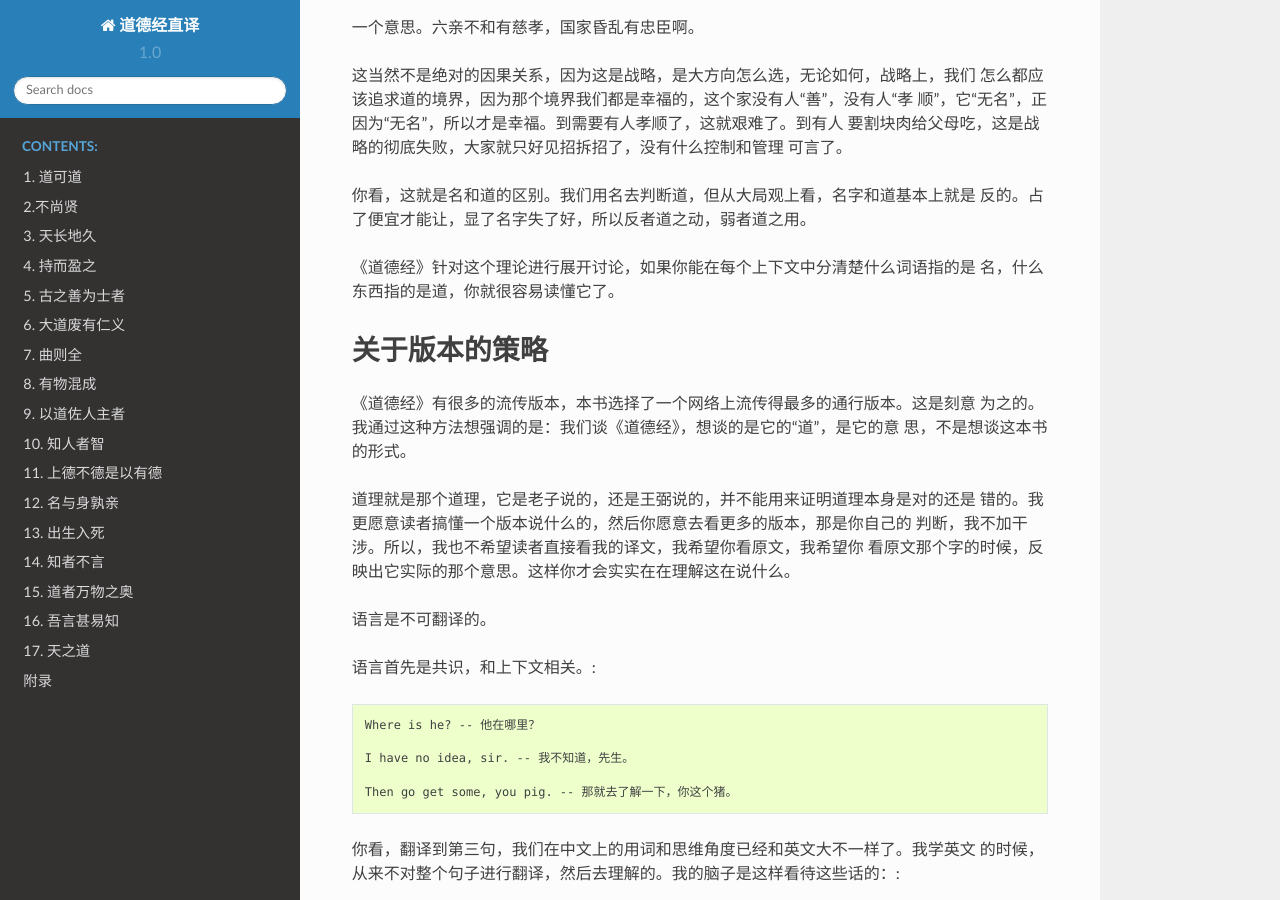
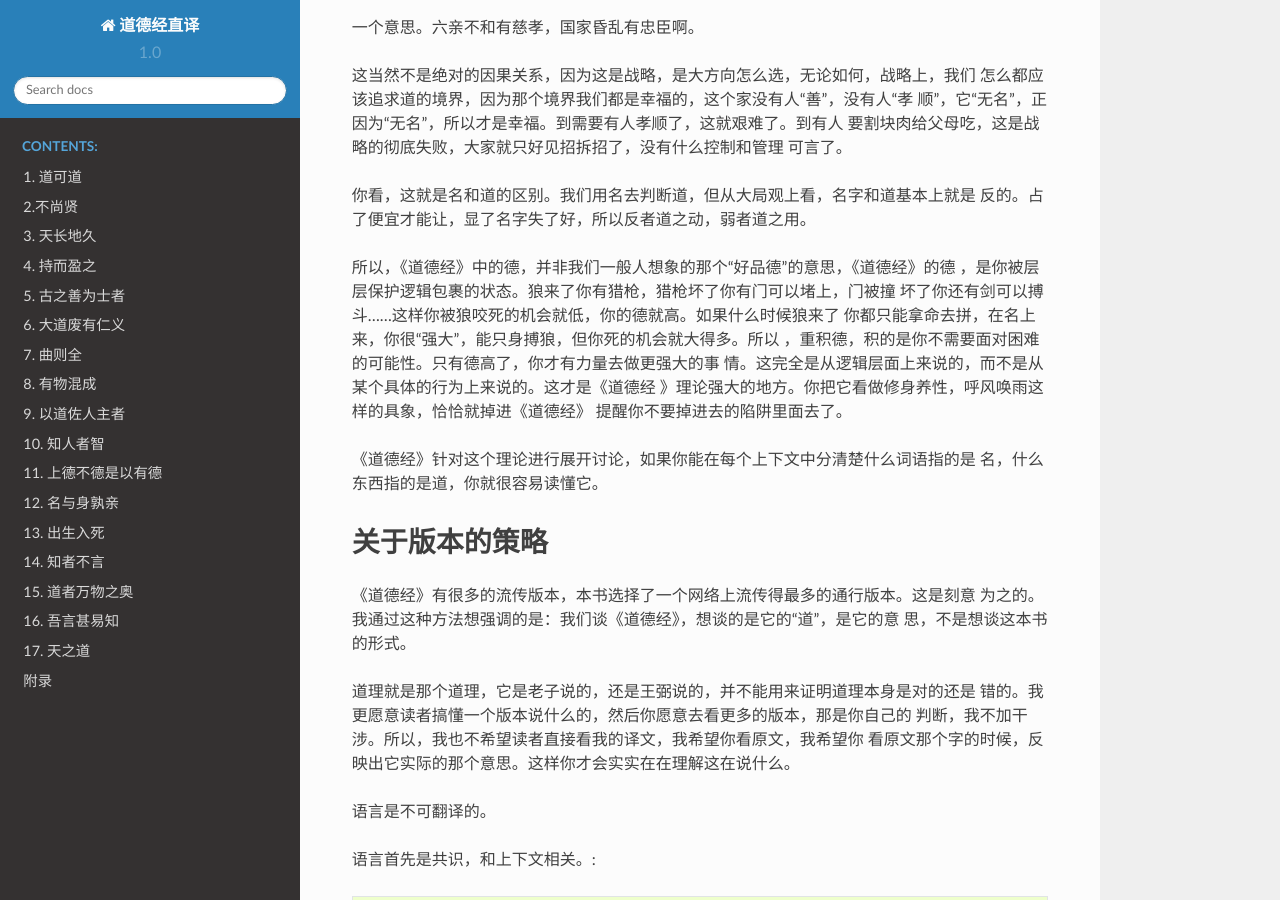
Before and after one commit to Kenneth-Lee/daodejing_translation, a Sphinx documentation site: the page built from source/README.rst, in a window 1280 px wide and 900 px high, scrolled down 2864 px. Built offline with Sphinx 7.4.7 and the Read the Docs theme 2.0.0, drawn with Linux system fonts in a browser that asks for light colours; formulas are drawn with MathJax 3; some of the changed text lies outside the part shown.

Commit message:
README：typo fix，顺便加个小逻辑
Signed-off-by: Kenneth Lee <Kenneth-Lee-2012@qq.com>

```diff
--- a/source/README.rst
+++ b/source/README.rst
@@ -89,8 +89,9 @@
 不同，是一直在转义的。既然如此，还不如用《道德经》里已经反复优化过的概念呢。
 
 而《道德经》的写作思路也是这样，它基本上不怎么发明新的名字，都是大家都用的名字
-你说德，那就是你说的那个德；你说贤，那就是你说的贤。只是你这么说，反映的不一定
-就是你指的那个意思，而反映了另一个意思，老子给你点出来而已。所以，他会说：
+。你说德，那就是你说的那个德；你说贤，那就是你说的那个贤。只是你这么说，反映的
+不一定就是你指的那个意思，而反映了另一个意思，老子给你点出来而已。所以，他会说
+：
 
         | 失道以后德，失德以后仁，失仁以后义，失义以后礼。
         | 礼者，忠信之薄而乱之首矣。
@@ -132,8 +133,17 @@
 你看，这就是名和道的区别。我们用名去判断道，但从大局观上看，名字和道基本上就是
 反的。占了便宜才能让，显了名字失了好，所以反者道之动，弱者道之用。
 
+所以，《道德经》中的德，并非我们一般人想象的那个“好品德”的意思，《道德经》的德
+，是你被层层保护逻辑包裹的状态。狼来了你有猎枪，猎枪坏了你有门可以堵上，门被撞
+坏了你还有剑可以搏斗……这样你被狼咬死的机会就低，你的德就高。如果什么时候狼来了
+你都只能拿命去拼，在名上来，你很“强大”，能只身搏狼，但你死的机会就大得多。所以
+，重积德，积的是你不需要面对困难的可能性。只有德高了，你才有力量去做更强大的事
+情。这完全是从逻辑层面上来说的，而不是从某个具体的行为上来说的。这才是《道德经
+》理论强大的地方。你把它看做修身养性，呼风唤雨这样的具象，恰恰就掉进《道德经》
+提醒你不要掉进去的陷阱里面去了。
+
 《道德经》针对这个理论进行展开讨论，如果你能在每个上下文中分清楚什么词语指的是
-名，什么东西指的是道，你就很容易读懂它了。
+名，什么东西指的是道，你就很容易读懂它。
 
 
 关于版本的策略
```
